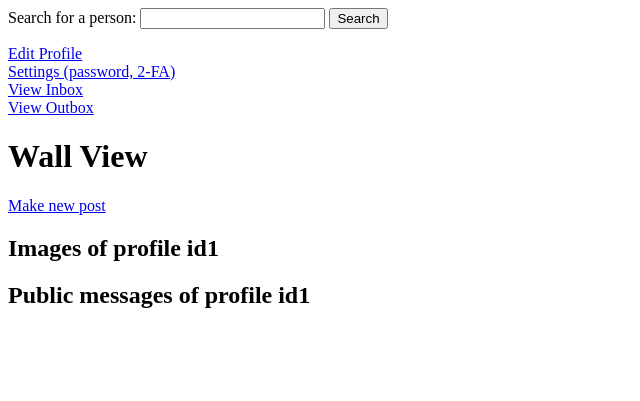
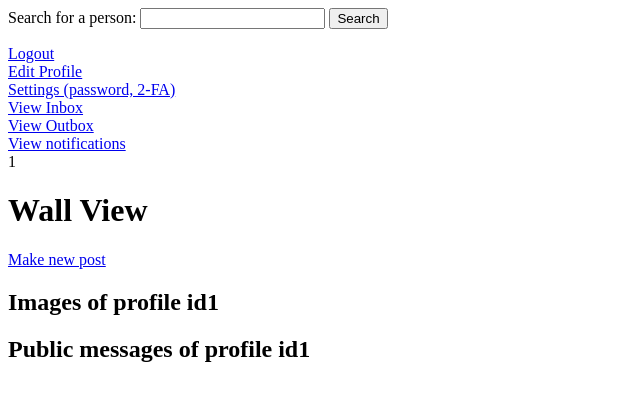
Before and after one commit to christiankfoury/Assignment-02-Ecommerce, a PHP site: the page made by app/views/Profile/index.php in a window 1280 px wide. Shown: the top 401 px of the page, without its empty margins (0-640 px from the left). Run offline with PHP 8.4, Linux system fonts and the light colour scheme; the visitor is signed in with stand-in values (Sample User, id 1); the template is opened without the code that fills it: most values are stand-ins (such as "Sample title", 1, 10 or a date in 2020).

Commit message:
Added logout to view, not implementaion. Talked about session variables, and how to use them

```diff
--- a/app/views/Profile/index.php
+++ b/app/views/Profile/index.php
@@ -5,10 +5,14 @@
 	Search for a person: <input type="text" name="searchTextbox">
 	<input type="submit" value="Search" name="search">
 </form>
+<a href="/Profile/logout">Logout</a><br>
 <a href="/Profile/editProfile">Edit Profile</a><br>
 <a href="/Profile/settings">Settings (password, 2-FA)</a><br>
 <a href="/Profile/inbox">View Inbox</a><br>
-<a href="/Profile/outbox">View Outbox</a>
+<a href="/Profile/outbox">View Outbox</a><br>
+<a href="/Profile/notifications">View notifications</a><br>
+<!-- use session variables as global variable -->
+<?php echo $_SESSION['user_id']?>
 
 <h1>Wall View</h1>
 <a href="/Profile/newPost">Make new post</a>
```
